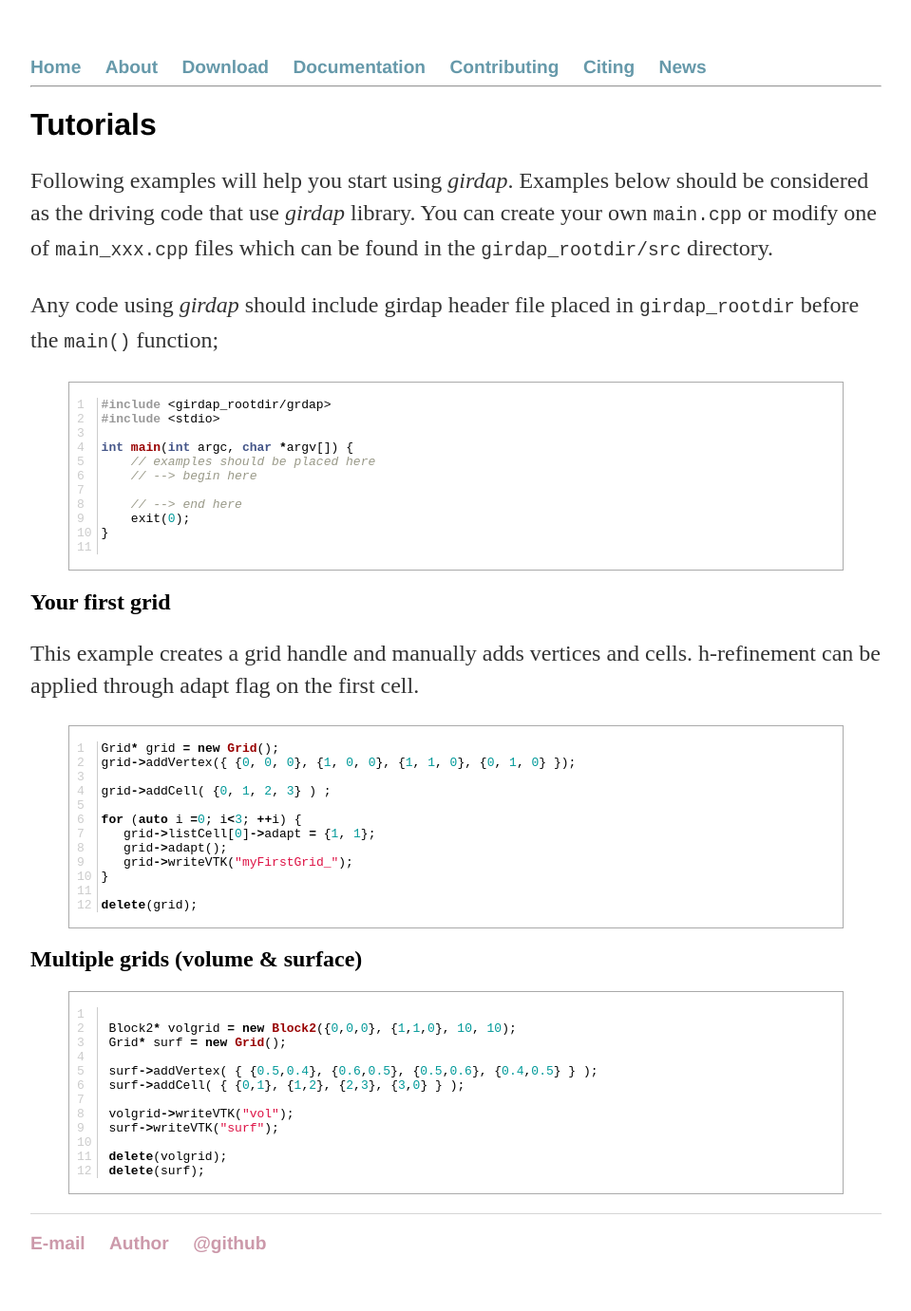
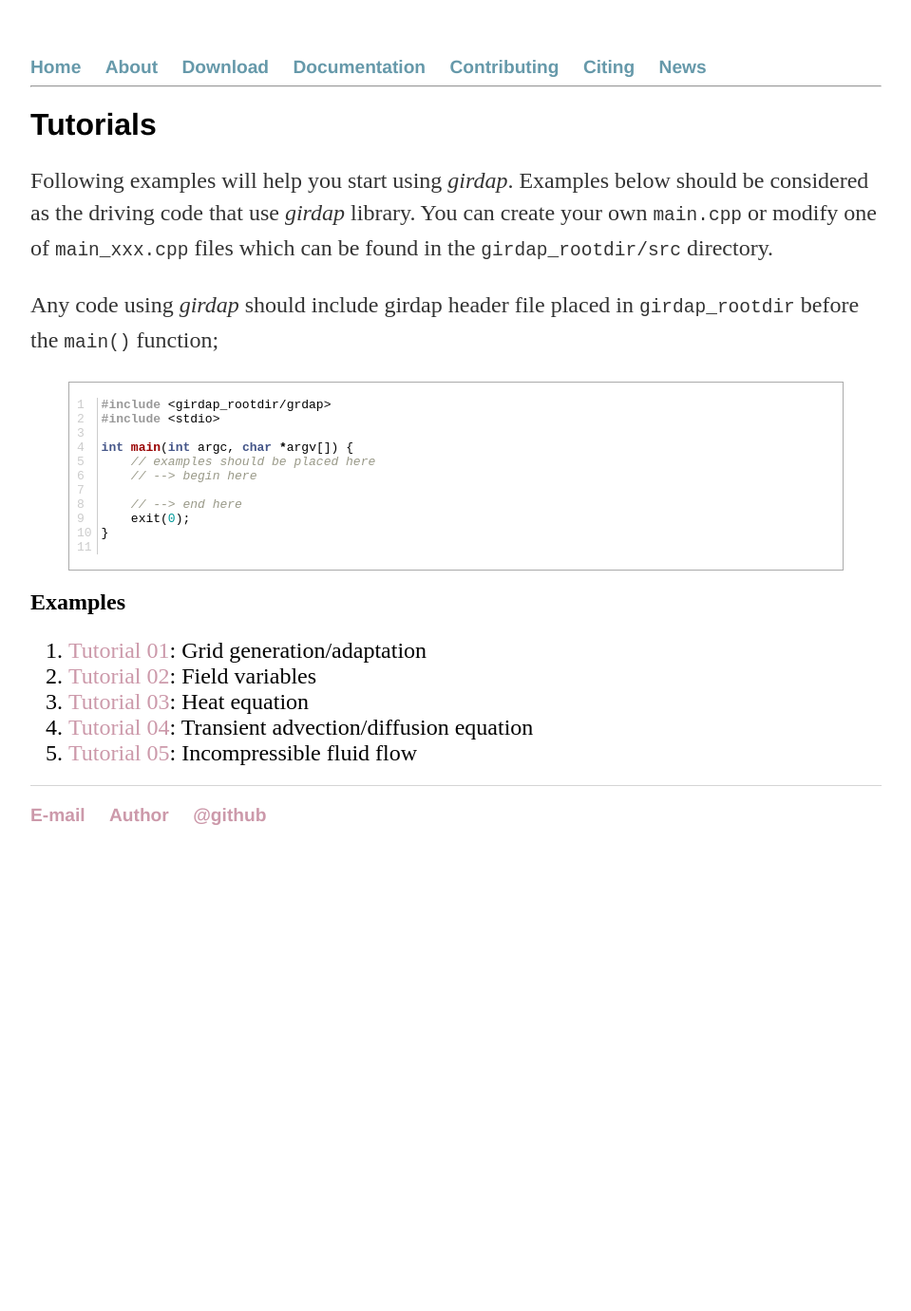
Before and after one commit to uzgoren/girdap, a Jekyll site: the page built from doc/tutorials/index.html, in a window 1280 px wide. Shown: the whole page at 95% size, without its empty margins (160-1119 px from the left). Built offline with Jekyll 4.4.1, drawn with Linux system fonts in a browser that asks for light colours; after the commit the page ends 930 px from its top, so only the background shows below that.

Commit message:
tutorials

```diff
--- a/doc/tutorials/index.html
+++ b/doc/tutorials/index.html
@@ -24,40 +24,13 @@ int main(int argc, char *argv[]) {
 
 {% endhighlight %}
 
-## Your first grid
-This example creates a grid handle and manually adds vertices and cells. h-refinement can be applied through adapt flag on the first cell.
+## Examples
 
-{% highlight c++ linenos %}
-Grid* grid = new Grid();
-grid->addVertex({ {0, 0, 0}, {1, 0, 0}, {1, 1, 0}, {0, 1, 0} });
-
-grid->addCell( {0, 1, 2, 3} ) ;
-
-for (auto i =0; i<3; ++i) {
-   grid->listCell[0]->adapt = {1, 1};
-   grid->adapt();
-   grid->writeVTK("myFirstGrid_");
-}
-
-delete(grid);
-{% endhighlight %}
-
-
-## Multiple grids (volume & surface)
-
-{% highlight c++ linenos %}
- Block2* volgrid = new Block2({0,0,0}, {1,1,0}, 10, 10);
- Grid* surf = new Grid();
-
- surf->addVertex( { {0.5,0.4}, {0.6,0.5}, {0.5,0.6}, {0.4,0.5} } );
- surf->addCell( { {0,1}, {1,2}, {2,3}, {3,0} } );
-
- volgrid->writeVTK("vol");
- surf->writeVTK("surf");
-
- delete(volgrid);
- delete(surf);
-{% endhighlight %}
+1. [Tutorial 01](tut01-grid.html): Grid generation/adaptation
+2. [Tutorial 02](tut02-var.html): Field variables
+3. [Tutorial 03](tut03-heat.html): Heat equation
+4. [Tutorial 04](tut04-advdiff.html): Transient advection/diffusion equation
+5. [Tutorial 05](tut05-incomp.html): Incompressible fluid flow
 
 
 
```
